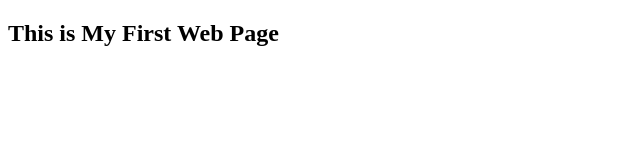
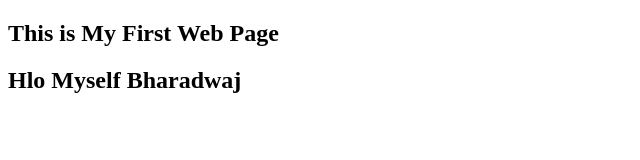
Before and after one commit to Bharadwajpinninti/JS-Capstone, a plain HTML site: page index.html in a window 1280 px wide. Shown: the whole page, without its empty margins (0-640 px from the left). Drawn offline with Linux system fonts and the light colour scheme.

Commit message:
Updated feature XYZ

```diff
--- a/index.html
+++ b/index.html
@@ -7,6 +7,7 @@
 </head>
 <body>
     <h2 id="heading-2">This is My First Web Page</h2>
+    <h2 id="heading-2">Hlo Myself        Bharadwaj</h2>
 </body>
 <script src="./app.js"></script>
 </html>
```
Also changed, not shown: 1 other file.
